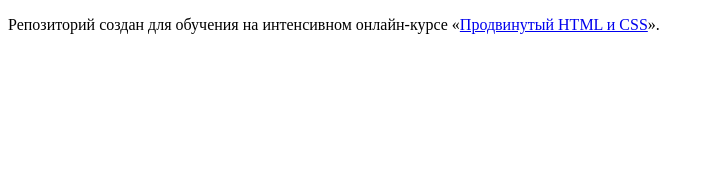
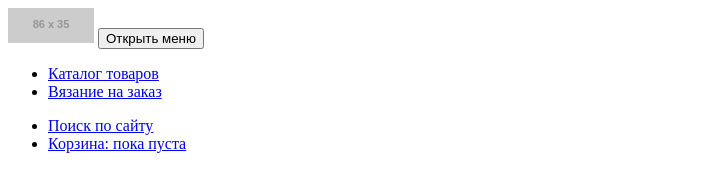
Before and after one commit to nikotlichnik/htmlacademy-mishka, a website: page index.html in a window 1280 px wide. Shown: the whole page, without its empty margins (0-710 px from the left). Drawn offline with Linux system fonts and the light colour scheme; placeholder pictures from the web are drawn by us.

Commit message:
Добавлена разметка шапки сайта

```diff
--- a/index.html
+++ b/index.html
@@ -5,8 +5,31 @@
     <title>HTML Academy: Мишка</title>
   </head>
   <body>
-
-    <p>Репозиторий создан для обучения на интенсивном онлайн‑курсе «<a href="https://htmlacademy.ru/intensive/adaptive">Продвинутый HTML и CSS</a>».</p>
+    <header class="page-header">
+      <nav class="main-nav">
+        <a class="main-nav__logo">
+          <img class="main-nav__logo-image" src="http://placehold.it/86x35" width="86" height="35"
+               alt="Логотип магазина Мишка">
+        </a>
+        <button class="" type="button">Открыть меню</button>
+        <ul class="main-nav__list site-list">
+          <li class="site-list__item">
+            <a class="site-list__link" href="#">Каталог товаров</a>
+          </li>
+          <li class="site-list__item">
+            <a href="#">Вязание на заказ</a>
+          </li>
+        </ul>
+        <ul class="main-nav__list user-list">
+          <li class="user-list__item user-list__item--search">
+            <a href="#" class="user-list__link">Поиск по сайту</a>
+          </li>
+          <li class="user-list__item user-list__item--cart">
+            <a href="#" class="user-list__link">Корзина: пока пуста</a>
+          </li>
+        </ul>
+      </nav>
+    </header>
 
   </body>
 </html>
```
